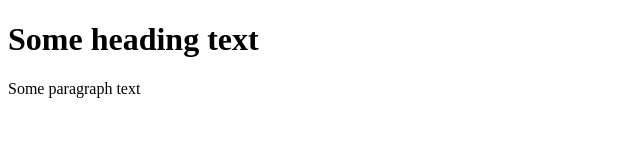
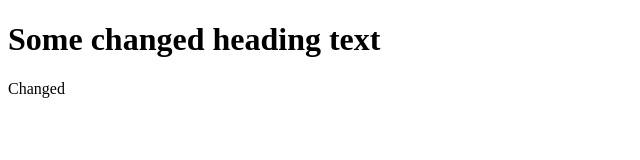
Before and after one commit to goodwin64/BSA2016-JS-part2, a plain HTML site: page index.html in a window 1280 px wide. Shown: the whole page, without its empty margins (0-640 px from the left). Drawn offline with Linux system fonts and the light colour scheme.

Commit message:
0-1: 2nd commit in master before branching off

```diff
--- a/index.html
+++ b/index.html
@@ -5,7 +5,7 @@
 	<title>Test Document</title>
 </head>
 <body>
-	<h1>Some heading text</h1>
-	<p>Some paragraph text</p>
+	<h1>Some changed heading text</h1>
+	<p>Changed</p>
 </body>
 </html>
```
